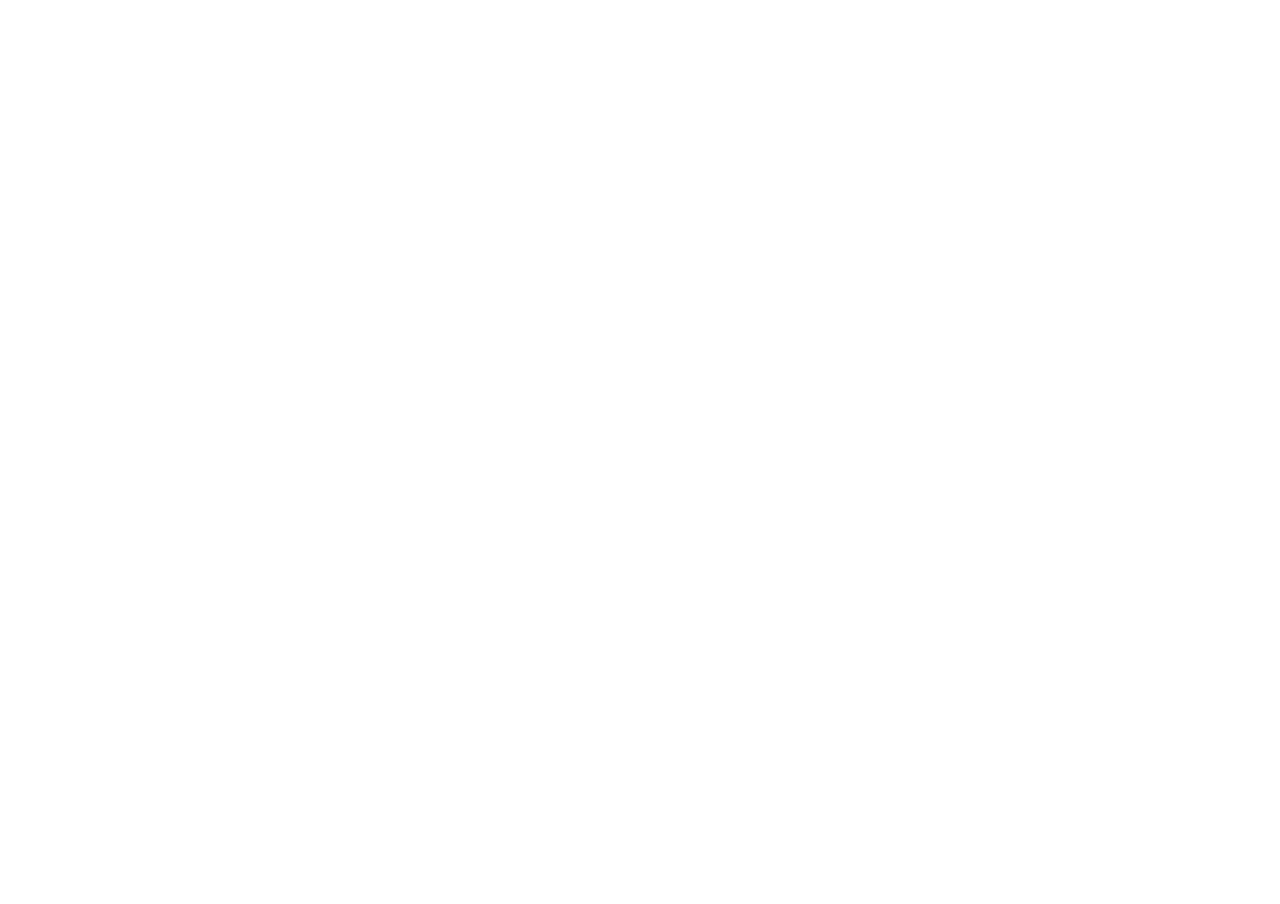
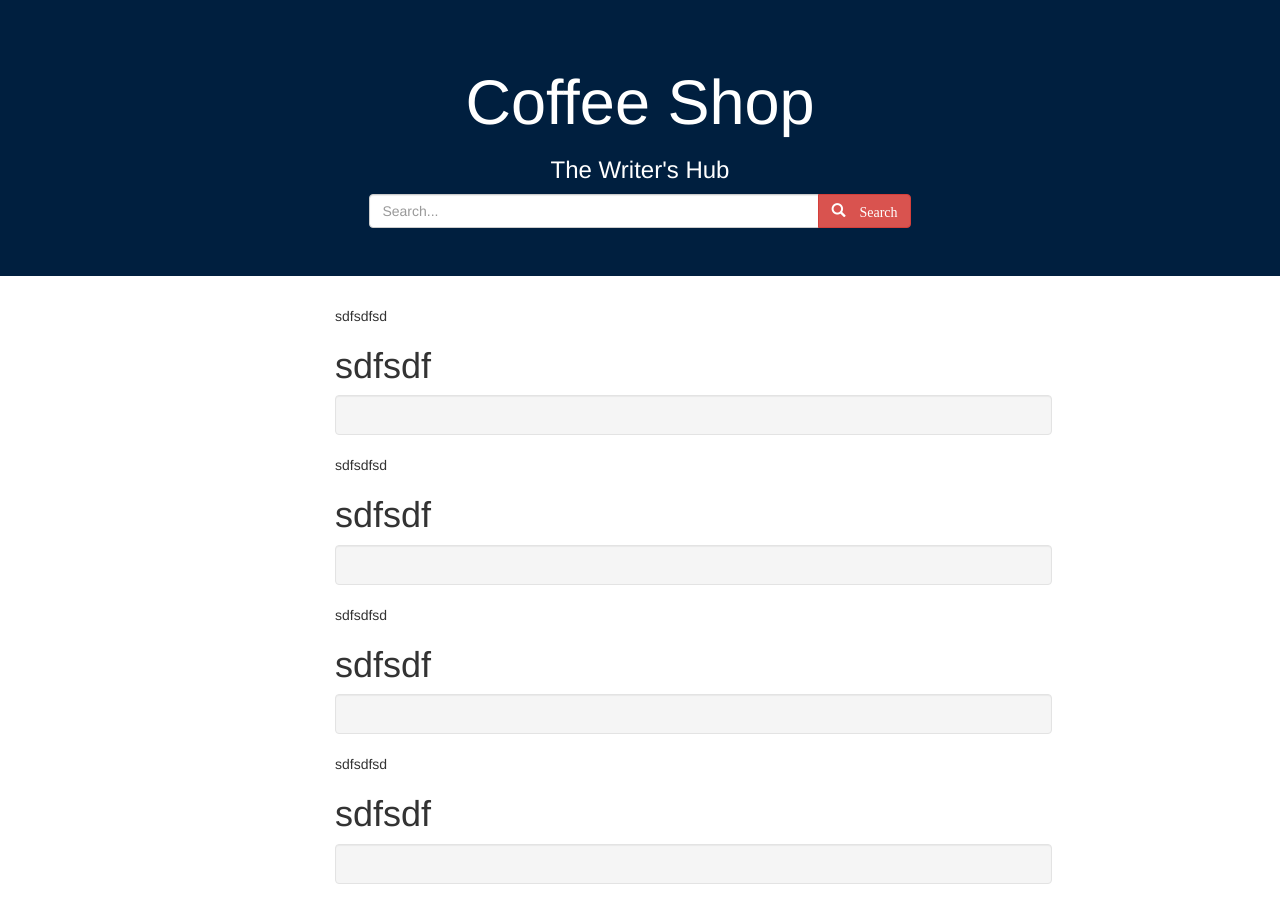
Before and after one commit to ForeStrikeGallery/Angular-App, a plain HTML site: page index.html in a window 1280 px wide. Before the commit the page ends 800 px from the top, so only its background shows below. Drawn offline with nearby package versions, Linux system fonts and the light colour scheme.

Commit message:
basic ui wrote

```diff
--- a/index.html
+++ b/index.html
@@ -5,8 +5,77 @@
 	<link rel="stylesheet" href="https://maxcdn.bootstrapcdn.com/bootstrap/3.3.7/css/bootstrap.min.css">
 	<script src="https://ajax.googleapis.com/ajax/libs/jquery/3.1.1/jquery.min.js"></script>
 	<script src="https://maxcdn.bootstrapcdn.com/bootstrap/3.3.7/js/bootstrap.min.js"></script>
+	<meta name="viewport" content="width=device-width, initial-scale=1">
+	<link rel='stylesheet' href='style.css'>
+	<script type="text/javascript" src ='app.js'></script>
 </head>
 <body>
+	<!--
+	<div class="container-fluid">
+		<div class="row">
+			<div class="col-sm-3">
+				<h2>Side Bar</h2>
+			</div>
+			<div class='col-sm-7'>
+				<h1>Message Box</h1>
+				<div class = 'form-group col-sm-5' >
+					<input type="text" class="form-control" maxlength="50" placeholder="Search...">
+				</div>
+				<button type='button' class='btn btn-primary' style="align-items: center;">
+					<span class='glyphicon glyphicon-search'> Search</span>
+				</button>
 
+
+			</div>
+			<div>
+				<h2>Side Bar</h2>
+				<div class='container'>
+					<div class='well' style="min-height: 50px"> </div>
+				</div>
+			</div>
+		</div>
+	</div>
+	-->
+
+	<div class='jumbotron text-center'>
+		<h1>Coffee Shop</h1>
+		<h3>The Writer's Hub</h3>
+
+		<form class='form-inline'>
+			<div class='input-group'>
+				<input type="text" class='form-control' placeholder="Search..." size="50">
+				<div class="input-group-btn">
+        			<button type="button" class="btn btn-danger">
+        				<span class='glyphicon glyphicon-search'> Search </span>
+        			</button>
+      			</div>
+			</div>
+		</form>
+	</div>
+
+	<div class="container-fluid">
+		<div class='row'>
+			<div class="col-sm-3">
+			</div>
+			<div class="col-sm-7">
+				<p>sdfsdfsd</p>
+				<h1>sdfsdf</h1>
+				<div class=well></div>
+
+				<p>sdfsdfsd</p>
+				<h1>sdfsdf</h1>
+				<div class=well></div>
+
+				<p>sdfsdfsd</p>
+				<h1>sdfsdf</h1>
+				<div class=well></div>
+
+
+				<p>sdfsdfsd</p>
+				<h1>sdfsdf</h1>
+				<div class=well></div>
+			</div>
+		</div>
+	</div>
 </body>
 </html>
```
